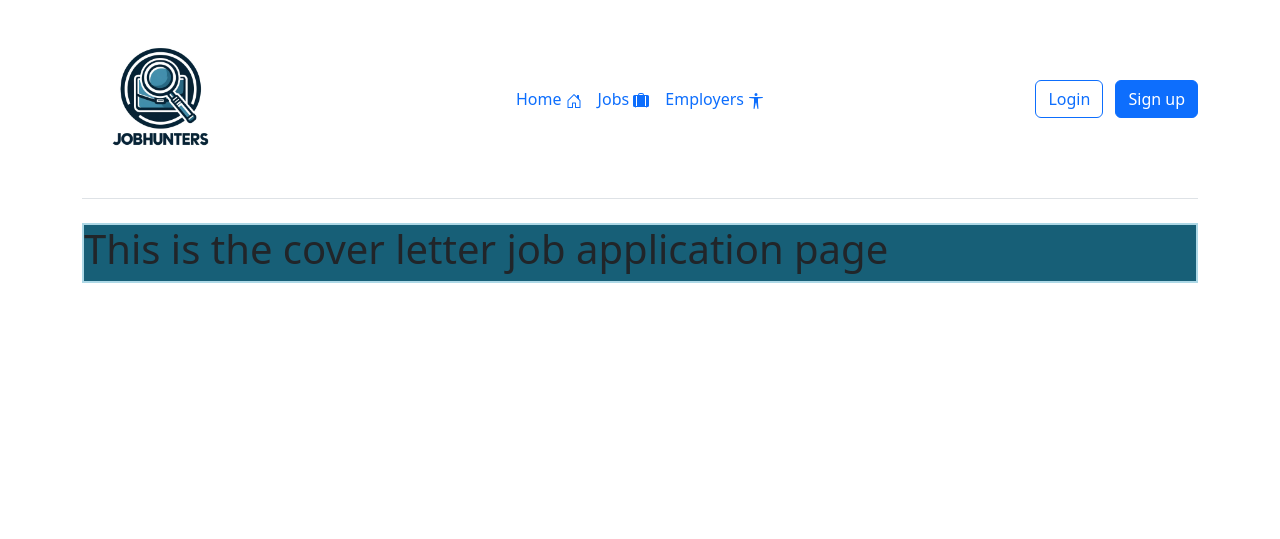
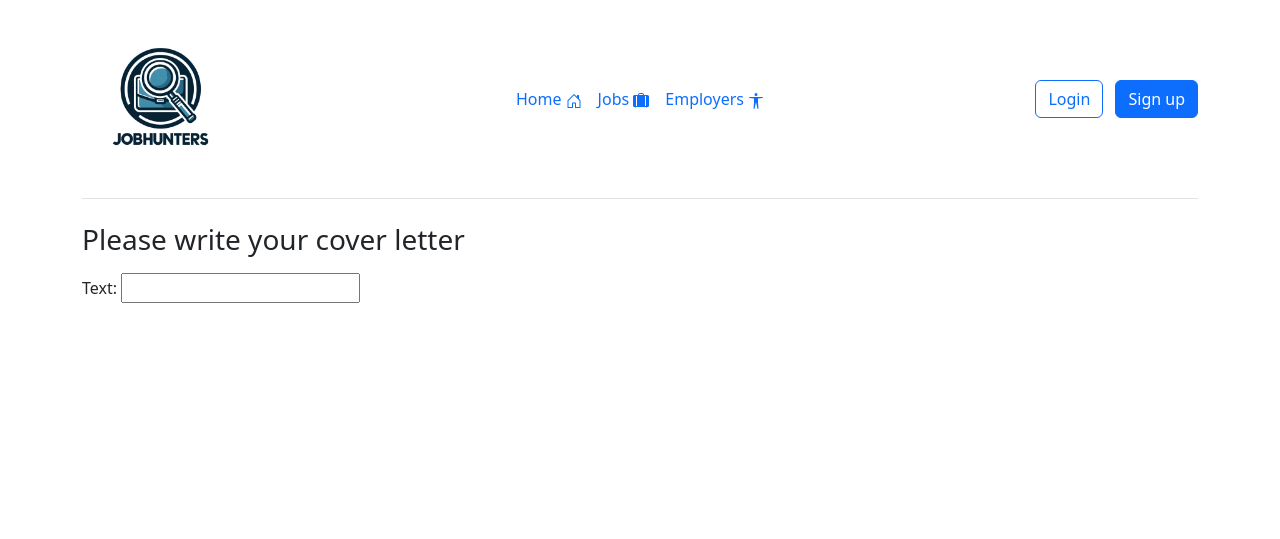
Before and after one commit to Hrafnkellh/group41-JobHunters, a Django app: template JobHunters/templates/Jobs/job_application_page2_cover.html in a window 1280 px wide. Shown: the top 539 px of the page. Run offline with Django 5.2, Linux system fonts and the light colour scheme; the template is opened without the code that fills it: values that come from a table or form of the project are taken from there, others are empty.

Commit message:
Added forms to cover letter page

```diff
--- a/JobHunters/templates/Jobs/job_application_page2_cover.html
+++ b/JobHunters/templates/Jobs/job_application_page2_cover.html
@@ -1,8 +1,12 @@
 {% extends 'base.html' %}
 {% block content %}
 
-    <div class="jobs">
-        <h1>This is the cover letter job application page</h1>
+<h1 class="h3 mb-3 fw-normal">Please write your cover letter</h1>
+<form method="POST">
+    {% csrf_token %}
+    <div class="form-floating">
+        {{ form }}
     </div>
 
+</form>
 {% endblock %}
```
